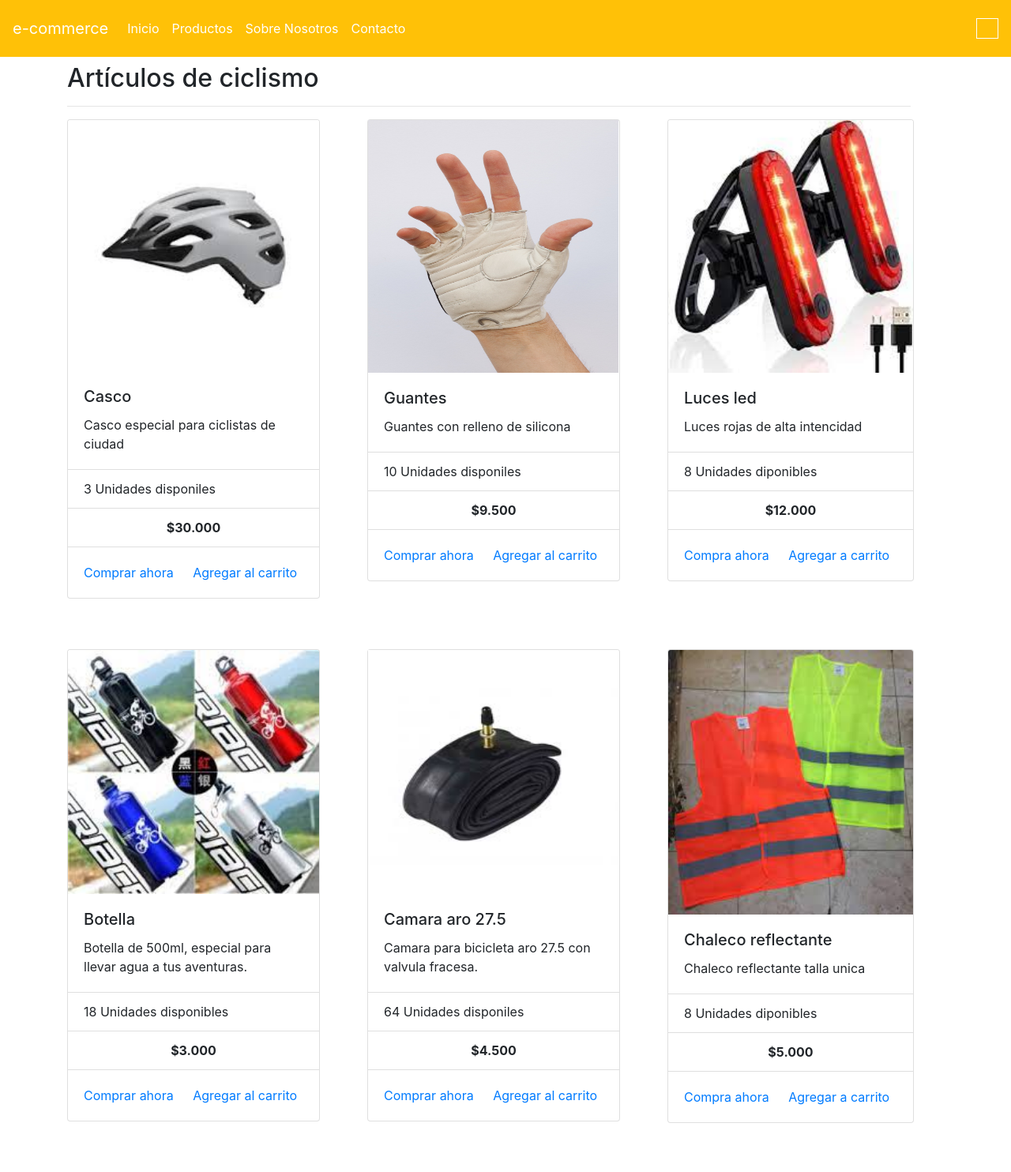
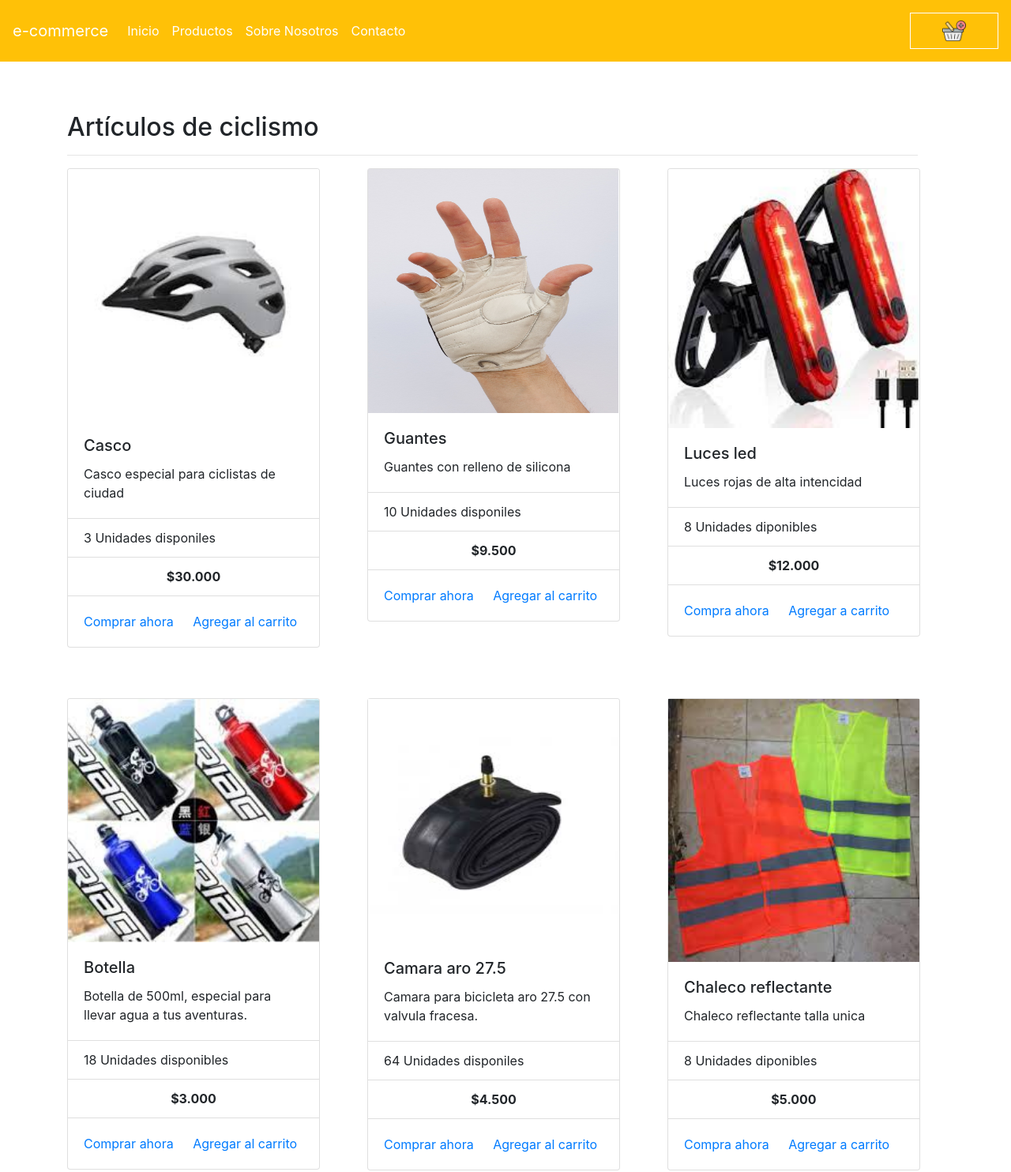
Before and after one commit to victoriaramos2777/Articulos-de-ciclismos, a plain HTML site: page index.html in a window 1280 px wide. Shown: the top 1484 px of the page at 79% size. Drawn offline with nearby package versions, Linux system fonts and the light colour scheme.

Commit message:
cambios realizados y proyecto finalizado

```diff
--- a/index.html
+++ b/index.html
@@ -35,17 +35,17 @@
           </li>
         </ul>
         <form class="border border-white ">
-          <button style="width:100%,15rem; "class="btn btn-warning " type="submit"><i
-              class="fas fashopping-basket text-light"></i></button>
+          <button class="btn btn-warning " type="submit"><i
+              class="fas fashopping-basket text-light"></i> <img class="carrito" src="assets/img/2038854.png" alt=""></button>
         </form>
       </div>
     </nav>
   </header>
   <main>
 
-    <div class="container" style="width:100% ;">
+    <div class="container">
       <h2 class="">Artículos de ciclismo</h2>
-      <hr style="width:96.2% ;">
+      <hr>
       <div class="row">
         <div class="col-sm">
           <div class="card" style="width: 20rem;">
@@ -66,7 +66,7 @@
           </div>
 
         <div class="col-sm">
-          <div class="card" style="width: 20rem;">
+          <div class="card">
             <img class="img2" class="card-img-top"src="assets/img/guantes.jpg" alt="guantes">
             <div class="card-body">
               <h5 class="card-title">Guantes</h5>
@@ -85,7 +85,7 @@
 
 
         <div class="col-sm">
-          <div class="card" style="width: 19.5rem;">
+          <div class="card" class="card__num3">
             <img class="card-img-top" src="assets/img/led.jpg" alt="Card image cap">
             <div class="card-body">
               <h5 class="card-title">Luces led</h5>
@@ -109,11 +109,11 @@
 
 
 
-    <div class="container" style="width:100% ; margin-top: 5%;" >
+    <div class="container">
 
       <div class="row">
         <div class="col-sm">
-          <div class="card" style="width: 20rem;">
+          <div class="card">
             <img class="card-img-top" src="assets/img/botella.jpg" alt="botella">
             <div class="card-body">
               <h5 class="card-title">Botella</h5>
@@ -131,8 +131,8 @@
           </div>
 
         <div class="col-sm">
-          <div class="card" style="width: 20rem;">
-            <img class="img2" style="height:19.3rem ;"class="card-img-top"src="assets/img/camara.jpg" alt="guantes">
+          <div class="card">
+            <img class="img2"class="card-img-top"src="assets/img/camara.jpg" alt="guantes">
             <div class="card-body">
               <h5 class="card-title">Camara aro 27.5</h5>
               <p class="card-text">Camara para bicicleta aro 27.5 con valvula fracesa.</p>
@@ -149,8 +149,8 @@
         </div>
 
         <div class="col-sm">
-          <div class="card" style="width: 19.5rem;">
-            <img class="card-img-top"  src="assets/img/chaleco.jpg" alt="Card image cap">
+          <div class="card" class="num4">
+            <img class="num4__img" class="card-img-top"  src="assets/img/chaleco.jpg" alt="Card image cap">
             <div class="card-body">
               <h5 class="card-title">Chaleco reflectante </h5>
               <p class="card-text">Chaleco reflectante talla unica </p>
@@ -171,8 +171,8 @@
 
     </div>
   </main>
-  <footer class="bg-warning" style="width:100;margin-top: 5%; padding: 1.5%;" >
-   <div class="">
+  <footer  class="bg-warning"  class="footer" >
+   <div class="span">
     <span class="text-left text-white text-uppercase ">Todos los derechos reservados, 2021</span>
    </div>
   </footer>
--- a/style.scss
+++ b/style.scss
@@ -5,11 +5,48 @@
 
 
 
+.container {
+    margin-top:5% ;
 
+}
 
+hr {
+    width:97% ;
+}
 
+.card {
+width: 20rem;
+  &__num3 {
+    width: 19.5rem;
+  }
+}
+
+.num4 {
+    width:19rem;
+
+    &__img {
+        height:20.8rem ;
+    }
+}
 .img2 {
 
     width:19.8rem;
-    height: 20rem;
+    height: 19.3rem;
 }
+
+footer {
+    width:100;
+    margin-top: 5%;
+
+}
+  .span {
+   padding: 1%;
+  }
+
+  .carrito {
+    width: 35% ;
+  }
+
+  form{
+    width:9% ;
+  }
```
Also changed, not shown: assets/img/2038854.png (added), style.css, 1 other file.
